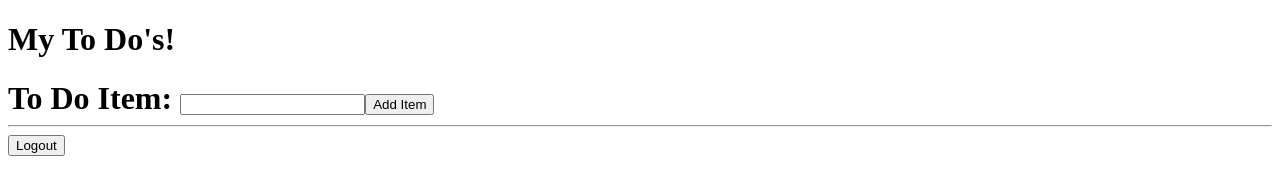
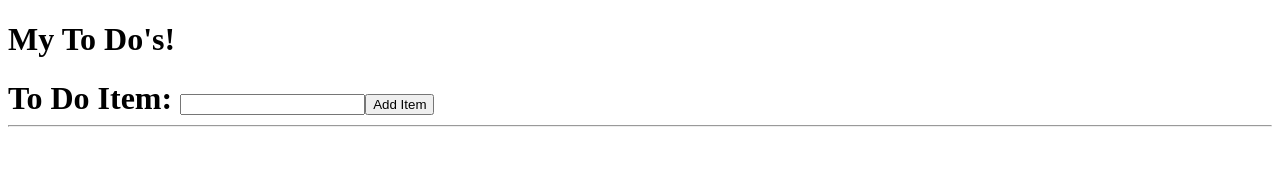
Before and after one commit to JayaArasalike/ToDo, a plain HTML site: page index.html in a window 1280 px wide. Drawn offline with nearby package versions, Linux system fonts and the light colour scheme.

Commit message:
deleted login button

```diff
--- a/index.html
+++ b/index.html
@@ -12,7 +12,6 @@
       font-weight: 700;
       font-size: 2em;
     }
-
   </style>
   <script type="text/javascript" src="https://platform.linkedin.com/in.js">
     api_key:865c5hv6f6juam
@@ -130,7 +129,7 @@
     });
   </script>
   <!--<script type="in/Logout"></script>-->
-  <button type="logout" onclick="liLogout()">Logout</button>
+  <!--<button type="logout" onclick="liLogout()">Logout</button>
   <script type="text/javascript">
 
   var liLogout = function() {
@@ -141,7 +140,7 @@
     alert("You have successfully logged out.")
   }
 
-  </script>
+  </script>-->
 
 </body>
 
```
